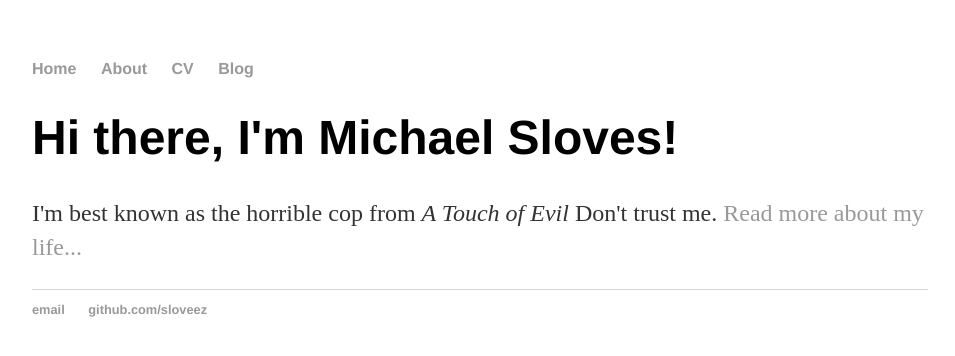
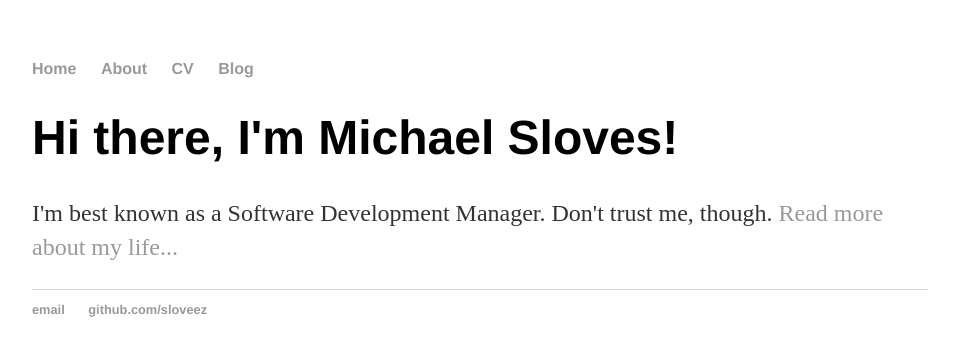
Before and after one commit to Sloveez/sloveez.github.io, a Jekyll site: the page built from index.html, in a window 1280 px wide. Shown: the top 356 px of the page, without its empty margins (160-1115 px from the left). Built offline with Jekyll 4.4.1, drawn with Linux system fonts in a browser that asks for light colours.

Commit message:
Update index.html

```diff
--- a/index.html
+++ b/index.html
@@ -1,29 +1,8 @@
-<!DOCTYPE html>
-<html>
-	<head>
-		<title>Michael Sloves, Software Engineering Management Professional</title>
-		<link rel="stylesheet" type="text/css" href="/css/main.css">
-	</head>
-	<body>
-		<nav>
-    		<ul>
-        		<li><a href="/">Home</a></li>
-	        	<li><a href="/about">About</a></li>
-        		<li><a href="/cv">CV</a></li>
-        		<li><a href="/blog">Blog</a></li>
-    		</ul>
-		</nav>
-		<div class="container">
-    		<div class="blurb">
-        		<h1>Hi there, I'm Michael Sloves!</h1>
-				<p>I'm best known as the horrible cop from <em>A Touch of Evil</em> Don't trust me. <a href="/about">Read more about my life...</a></p>
-    		</div><!-- /.blurb -->
-		</div><!-- /.container -->
-		<footer>
-    		<ul>
-        		<li><a href="mailto:michaelsloves@gmail.com">email</a></li>
-        		<li><a href="https://github.com/sloveez">github.com/sloveez</a></li>
-			</ul>
-		</footer>
-	</body>
-</html>
+---
+layout: default
+title: Hank Quinlan, Horrible Cop
+---
+<div class="blurb">
+	<h1>Hi there, I'm Michael Sloves!</h1>
+	<p>I'm best known as a Software Development Manager. Don't trust me, though. <a href="/about">Read more about my life...</a></p>
+</div>
```
